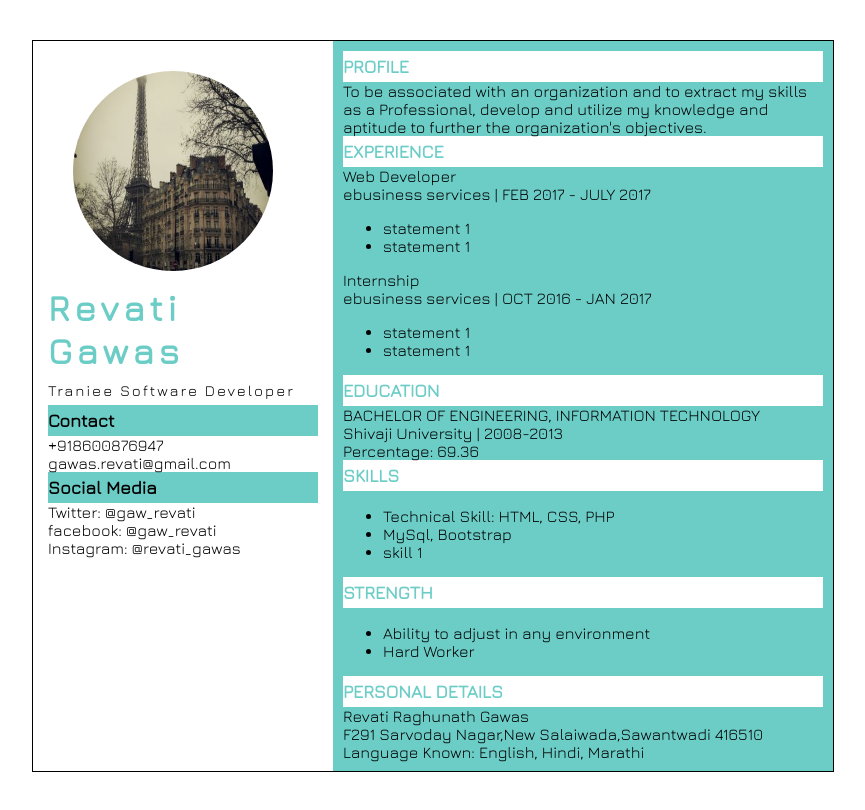
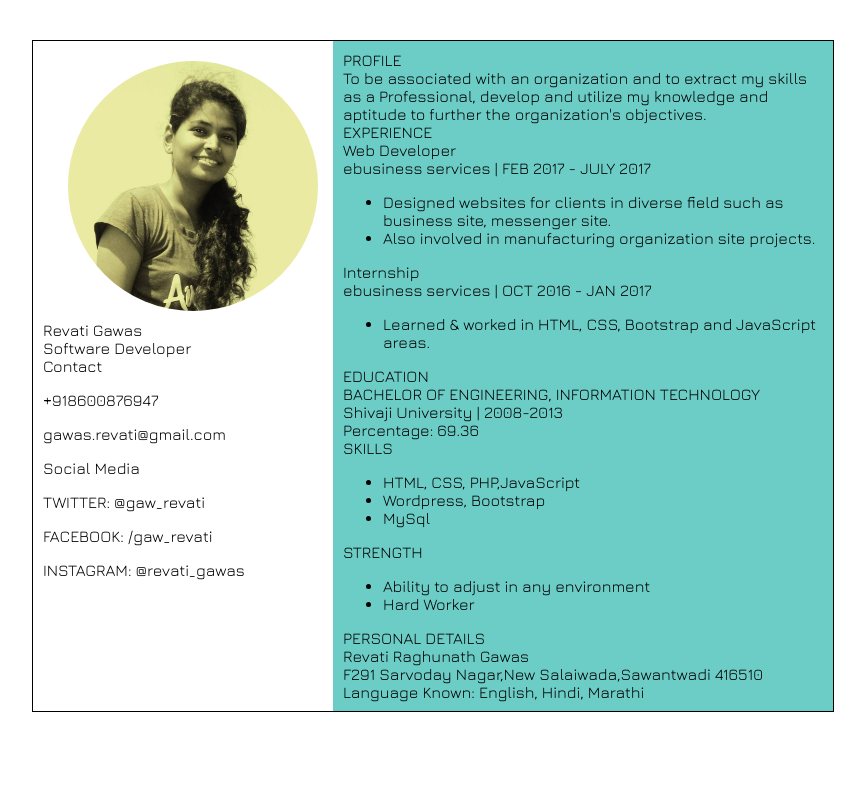
Before and after one commit to revati90/revati90.github.io, a plain HTML site: page index.html in a window 1280 px wide. Shown: the whole page, without its empty margins (207-1072 px from the left). Drawn offline with nearby package versions, Linux system fonts and the light colour scheme; a web font is replaced by a local one.

Commit message:
Update index file [#150159118]

```diff
--- a/index.html
+++ b/index.html
@@ -2,74 +2,80 @@
 <head>
   <title>Revati Gawas - Resume</title>
   <link href="https://fonts.googleapis.com/css?family=Coda|Jura" rel="stylesheet">
+  <link href="https://fonts.googleapis.com/css?family=Open+Sans" rel="stylesheet">
   <link href="resume.css" rel="stylesheet" type="text/css">
 </head>
 <body>
   <div class="panel">
     <div class="left">
-      <div class="left-inner">
-        <div>
-          <img src="images/paris.jpg" alt="Paris" width="200" height="200">
-        </div>
-        <div class="name">Revati Gawas</div>
-        <div class="position-name">Traniee Software Developer</div>
-        <div class="left-div">Contact</div>
-        <div>+918600876947</div>
-        <div>gawas.revati@gmail.com</div>
-        <div class="left-div">Social Media</div>
-        <div>Twitter: @gaw_revati</div>
-        <div>facebook: @gaw_revati</div>
-        <div>Instagram: @revati_gawas</div>
+      <div class="content-left trans" id="img">
+        <img src="images/revati.jpg" alt="Paris" width="250" height="250">
+      </div>
+      <div id="name" class="trans content-left">Revati Gawas</div>
+      <div id="position-name" class="content-left trans">Software Developer</div>
+      <div class="content-left">Contact</div>
+      <div class="content-left trans num">
+        <p>+918600876947</p>
+        <p>gawas.revati@gmail.com</p>
+      </div>
+      <div class="content-left">Social Media</div>
+      <div class="content-left trans num">
+        <p>TWITTER: @gaw_revati</p>
+        <p>FACEBOOK: /gaw_revati</p>
+        <p>INSTAGRAM: @revati_gawas</p>
       </div>
     </div>
     <div class="right">
-      <div class="right-div">PROFILE</div>
-        <div>To be associated with an organization and to extract my skills as a Professional, develop and utilize my knowledge and aptitude to further the organization&apos;s objectives.
+      <div class="content-right content-left">PROFILE</div>
+        <div class="content-left trans"  id="p">To be associated with an organization and to extract my skills as a Professional, develop and utilize my knowledge and aptitude to further the organization&apos;s objectives.
       </div>
-      <div class="right-div">EXPERIENCE</div>
-      <div>
+      <div class="content-right content-left">EXPERIENCE</div>
+      <div class="trans content-left">
         <div>Web Developer</div>
-        <div>ebusiness services | FEB 2017 - JULY 2017</div>
+        <div class="txt">ebusiness services | FEB 2017 - JULY 2017</div>
         <div>
           <ul>
-            <li>statement 1</li>
-            <li>statement 1</li>
+            <li>Designed websites for clients in diverse field such as business site, messenger site.</li>
+            <li>Also involved in manufacturing organization site projects.</li>
           </ul>
         </div>
       </div>
-      <div>
+      <div class="trans content-left">
         <div>Internship</div>
-        <div>ebusiness services | OCT 2016 - JAN 2017</div>
+        <div class="txt">ebusiness services | OCT 2016 - JAN 2017</div>
         <div>
           <ul>
-            <li>statement 1</li>
-            <li>statement 1</li>
+            <li>Learned & worked in HTML, CSS, Bootstrap and JavaScript areas.</li>
           </ul>
         </div>
       </div>
-      <div class="right-div">EDUCATION</div>
-        <div>BACHELOR OF ENGINEERING, INFORMATION TECHNOLOGY</div>
-        <div>Shivaji University | 2008-2013</div>
-        <div>Percentage: 69.36</div>
-      <div class="right-div">SKILLS</div>
-      <div>
+      <div class="content-right content-left ">EDUCATION</div>
+        <div class="trans content-left">
+          <div>BACHELOR OF ENGINEERING, INFORMATION TECHNOLOGY</div>
+          <div class="txt">Shivaji University | 2008-2013</div>
+          <div class="txt">Percentage: 69.36</div>
+      </div>
+      <div class="content-right content-left">SKILLS</div>
+      <div class="trans content-left ">
         <ul>
-          <li>Technical Skill: HTML, CSS, PHP</li>
-          <li>MySql, Bootstrap</li>
-          <li>skill 1</li>
+          <li>HTML, CSS, PHP,JavaScript</li>
+          <li>Wordpress, Bootstrap</li>
+          <li>MySql</li>
         </ul>
       </div>
-      <div class="right-div">STRENGTH</div>
-        <div>
+      <div class="content-right content-left ">STRENGTH</div>
+        <div class="trans content-left">
           <ul>
             <li>Ability to adjust in any environment</li>
             <li>Hard Worker</li>
           </ul>
         </div>
-      <div class="right-div">PERSONAL DETAILS</div>
-        <div>Revati Raghunath Gawas</div>
-        <div>F291 Sarvoday Nagar,New Salaiwada,Sawantwadi 416510</div>
-        <div>Language Known: English, Hindi, Marathi</div>
+      <div class="content-right content-left">PERSONAL DETAILS</div>
+        <div class="trans content-left">
+          <div class="txt">Revati Raghunath Gawas</div>
+          <div class="txt">F291 Sarvoday Nagar,New Salaiwada,Sawantwadi 416510</div>
+          <div class="txt">Language Known: English, Hindi, Marathi</div>
+      </div>
       <div>
     </div>
   </div>
```
